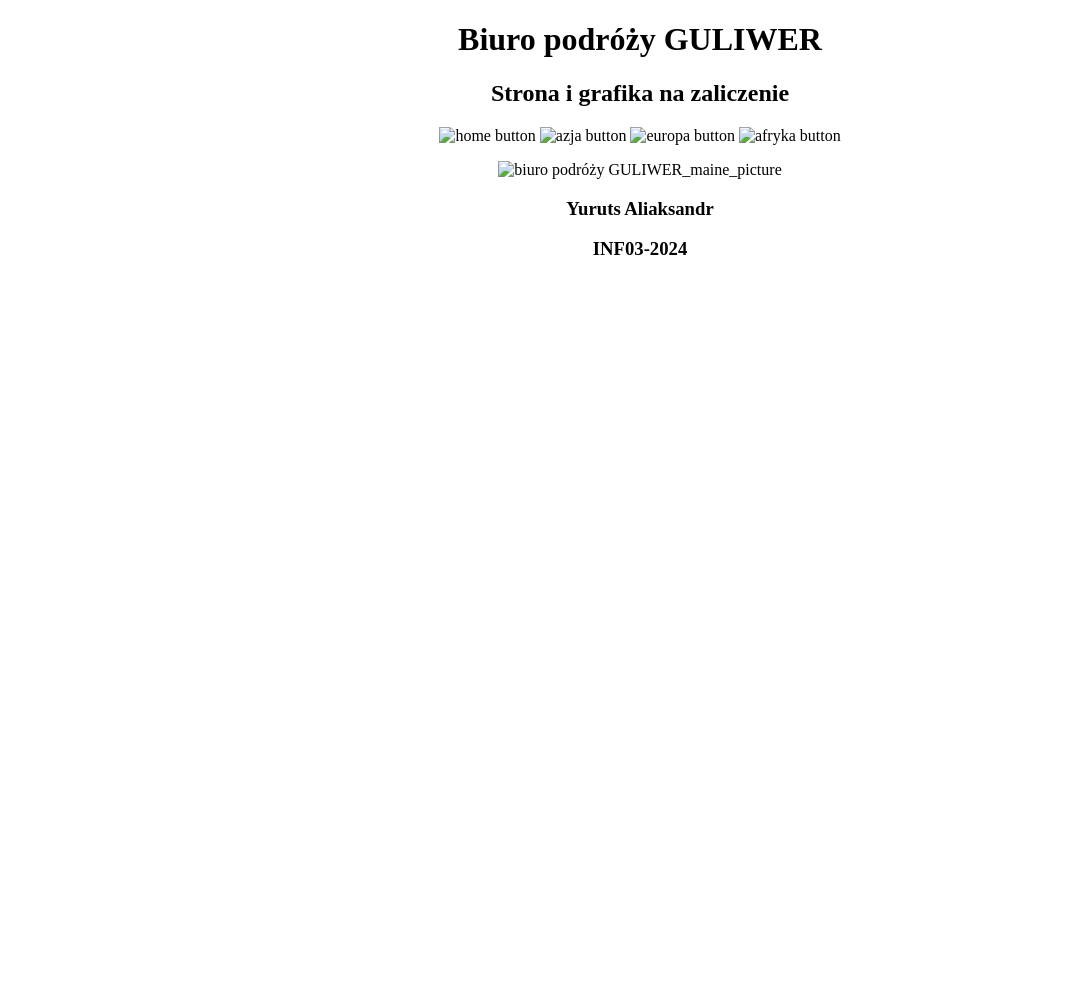
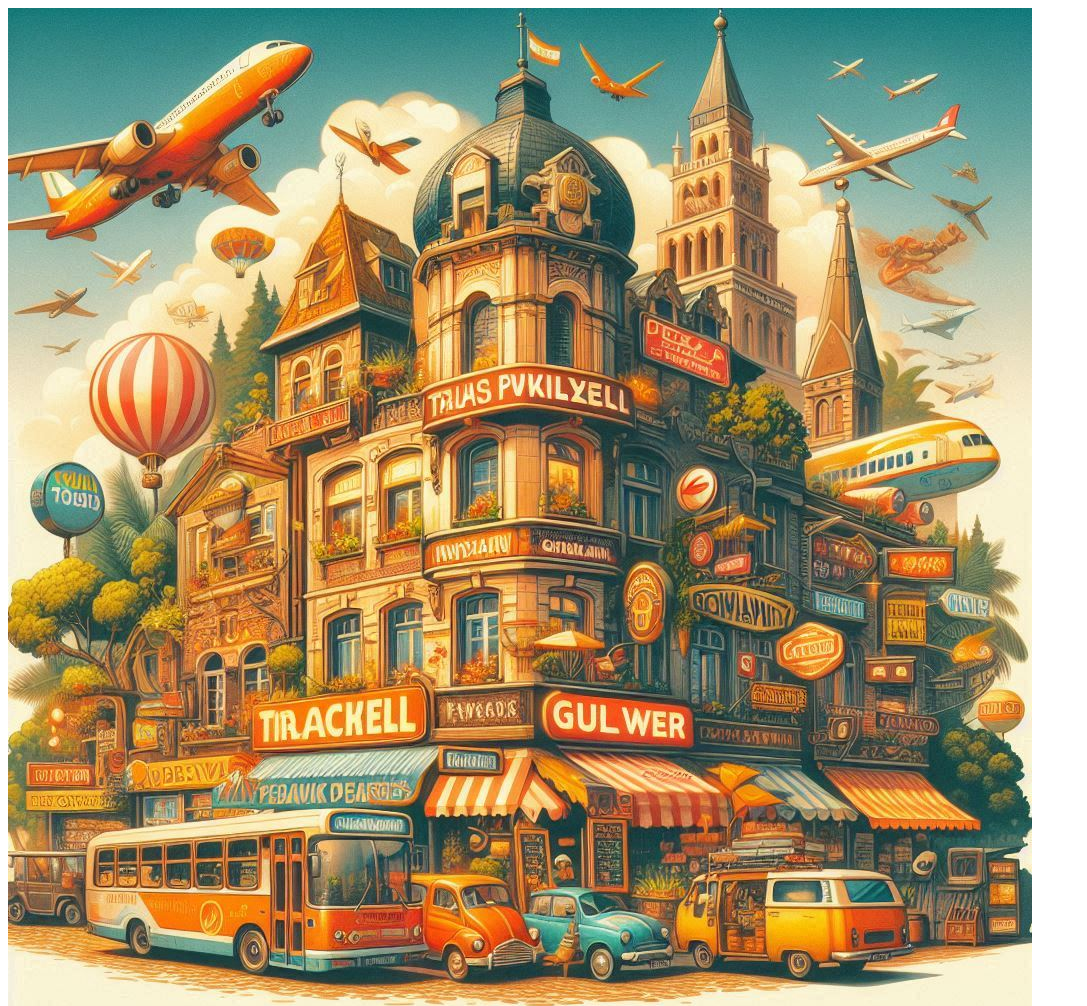
Before and after one commit to YurutsAliaksandr/projekt-graficzny, a plain HTML site: page index.html in a window 1280 px wide. Shown: the top 1006 px of the page, without its empty margins (0-1087 px from the left). Before the commit the page ends 800 px from the top, so only its background shows below. Drawn offline with Linux system fonts and the light colour scheme.

Commit message:
Add files via upload

```diff
--- a/index.html
+++ b/index.html
@@ -3,35 +3,8 @@
 <head>
 <meta charset="utf8" />
 <title>biuro podróży GULIWER</title>
-<center>
-    <h1>Biuro podróży GULIWER</h1>
-    <p>
-    <h2>Strona i grafika na zaliczenie</h2>
-    </p>
- <center>
-    <nav class="top-menu">
-        <href="#"><img src="img/home.png" width=20% height=20% alt="home button"/></a>
-        <href="#"><img src="img/azja.png" width=20% height=20% alt="azja button"/></a>
-        <href="#"><img src="img/europa.png" width=20% height=20% alt="europa button"/></a>
-        <href="#"><img src="img/afryka.png" width=20% height=20% alt="afryka button"/></a>
-   </nav>
-</p>
-
-
 </head>
-
 <body>
-    <center>
-
-    <img
-    class="background"
-    src="img/biuro podróży GULIWER_p1.jpg" alt="biuro podróży GULIWER_maine_picture"/>
-    <p>
-        <h3>Yuruts Aliaksandr</h3>
-        <h3>INF03-2024</h3>
-    </center>
-    </p>
-
-
+<img src="projekt-graficzny/img/biuro podróży GULIWER_p1.jpg" alt="biuro podróży GULIWER_mine_picture"/>
 </body>
 </html>
```
Also changed, not shown: css/main.css (added), img/afryka.png (added), img/azja.png (added), img/biuro podróży GULIWER_p1.jpg (added), img/biuro podróży GULIWER_p2.jpg (added), img/biuro podróży GULIWER_p3.jpg (added), img/biuro podróży GULIWER_p4.jpg (added), img/europa.png (added), img/home.png (added).
